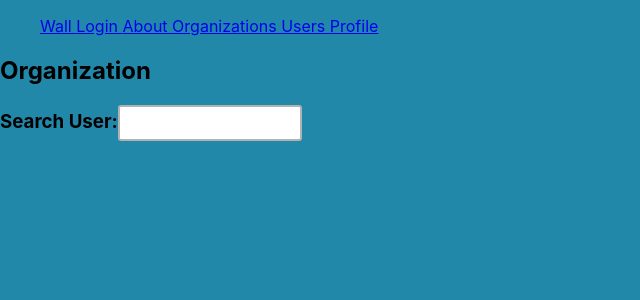
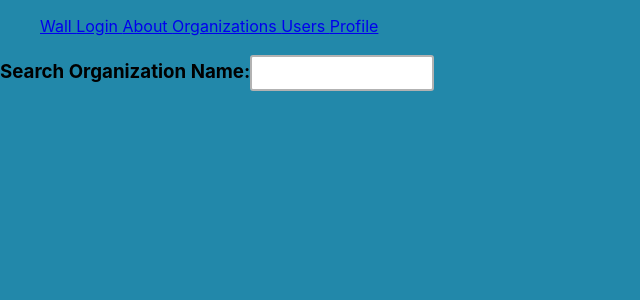
Before and after one commit to 12thStreetStudios/OwlHacks2020, a React (Create React App) app in the folder owlhacks2020/: page /orgs in a window 1280 px wide. Shown: the top 300 px of the page, without its empty margins (0-640 px from the left). Built offline with nearby package versions, Linux system fonts and the light colour scheme.

Commit message:
fiddled with comment boxes

```diff
--- a/owlhacks2020/src/App.js
+++ b/owlhacks2020/src/App.js
@@ -21,7 +21,6 @@ import About from './components/About'
 
 
 export default function App() {
-
   return (
     <Router>
       <div>
@@ -33,14 +32,12 @@ export default function App() {
               <Link to="/orgs"> Organizations </Link>
               <Link to="/user"> Users </Link>
               <Link to="/profile"> Profile </Link>
-
           </ul>
         </nav>
 
         {/* A <Switch> looks through its children <Route>s and
             renders the first one that matches the current URL. */}
         <Switch>
-
           <Route path="/Signin">
             <LoginContextProvider>
               <Signin />
@@ -137,7 +134,6 @@ function Orgs() {
 
   return (
     <div>
-      <h2>Organization</h2>
 
       {/* The Topics page has its own <Switch> with more routes
           that build on the /topics URL path. You can think of the
@@ -148,7 +144,7 @@ function Orgs() {
           <Organization />
         </Route>
         <Route path={match.path}>
-        <h3>Search User:
+        <h3>Search Organization Name:
           <input type="text" name="user" size="15" />
         </h3>
         </Route>
@@ -166,7 +162,6 @@ function Users() {
 
   return (
     <div>
-      <h2>Users</h2>
 
       {/* The Topics page has its own <Switch> with more routes
           that build on the /topics URL path. You can think of the
--- a/owlhacks2020/src/components/Wall.js
+++ b/owlhacks2020/src/components/Wall.js
@@ -1,5 +1,5 @@
 import React from 'react';
-import '../style/wall.css'
+import '../style/Wall.css'
 import '../style/Post.css'
 
 /* Pink Floyd - The Wall */
--- a/owlhacks2020/src/style/Post.css
+++ b/owlhacks2020/src/style/Post.css
@@ -5,7 +5,7 @@
     padding: 4px;
     /*Pale Yellow*/
     background-color: rgb(215,215,204, 0.6);
-    height: 10rem;
+    height: 7rem;
     display: block;
     user-select: none;
 }
@@ -14,17 +14,22 @@
   background-color: darkblue;
 }
 
+.pos:onclick {
+  height: 7rem;
+}
+
 .post h3 {
   text-align: left;
   float: left;
   vertical-align: top;
   color: black;
   font-weight: bold;
+  font-size: 16;
 }
 
 .poster {
   color: black;
-  font-size: 16;
+  font-size: 6;
   text-align: left;
   clear: both;
 }
@@ -65,7 +70,7 @@
   flex: 1;
   height: 40%;
   margin: 5px;
-  font-size: 32px;
+  font-size: 20px;
 }
 
 .comment p {
```
